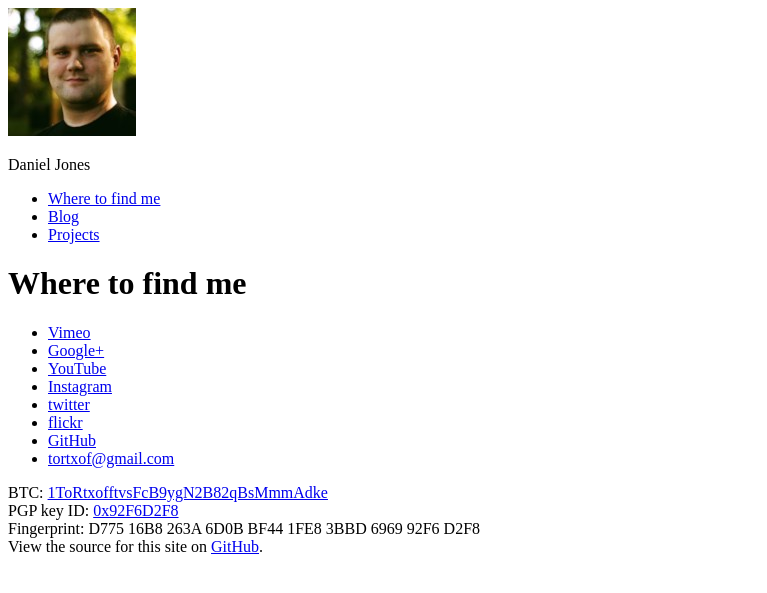
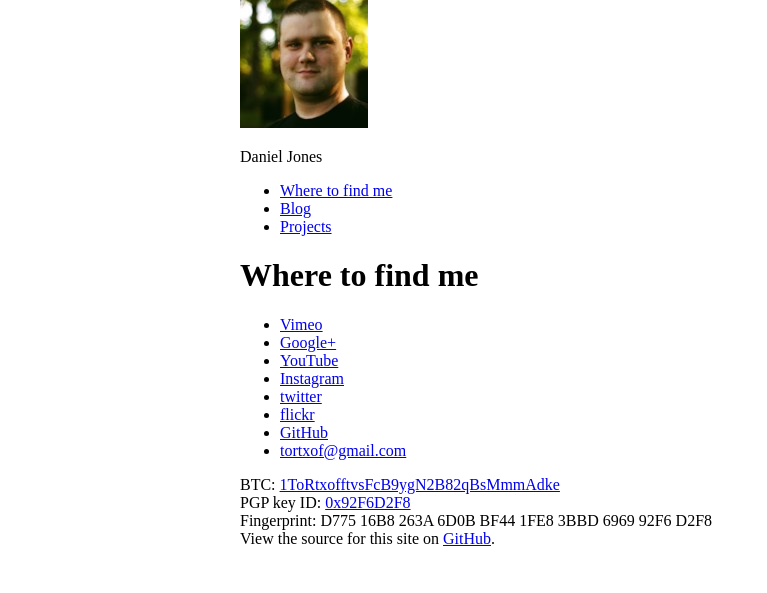
Before and after one commit to tortxof/djones.co-www, a Jekyll site: the page built from index.html, in a window 1280 px wide. Shown: the top 593 px of the page, without its empty margins (0-767 px from the left). Built offline with Jekyll 4.4.1, drawn with Linux system fonts in a browser that asks for light colours.

Commit message:
Add .container

```diff
--- a/_layouts/default.html
+++ b/_layouts/default.html
@@ -13,15 +13,17 @@
 </head>
 <body>
 
-  <header>{% include header.html %}</header>
+  <div class="container">
+    <header>{% include header.html %}</header>
 
-  <nav>{% include nav.html %}</nav>
+    <nav>{% include nav.html %}</nav>
 
-  <h1>{{ page.title }}</h1>
+    <h1>{{ page.title }}</h1>
 
-  {{ content }}
+    {{ content }}
 
-  <footer>{% include footer.html %}</footer>
+    <footer>{% include footer.html %}</footer>
+  </div>
 
   {% include google-analytics.html %}
 
--- a/_sass/_layout.sass
+++ b/_sass/_layout.sass
@@ -0,0 +1,6 @@
+body
+  margin: 0
+
+.container
+  max-width: 50em
+  margin: 0 auto
```
